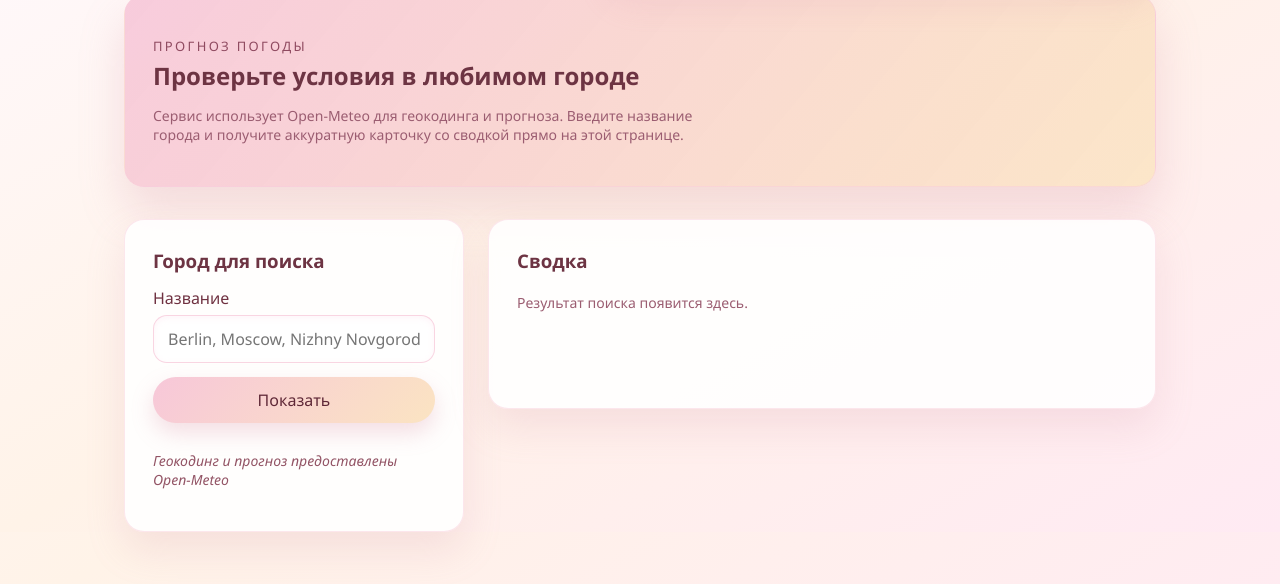
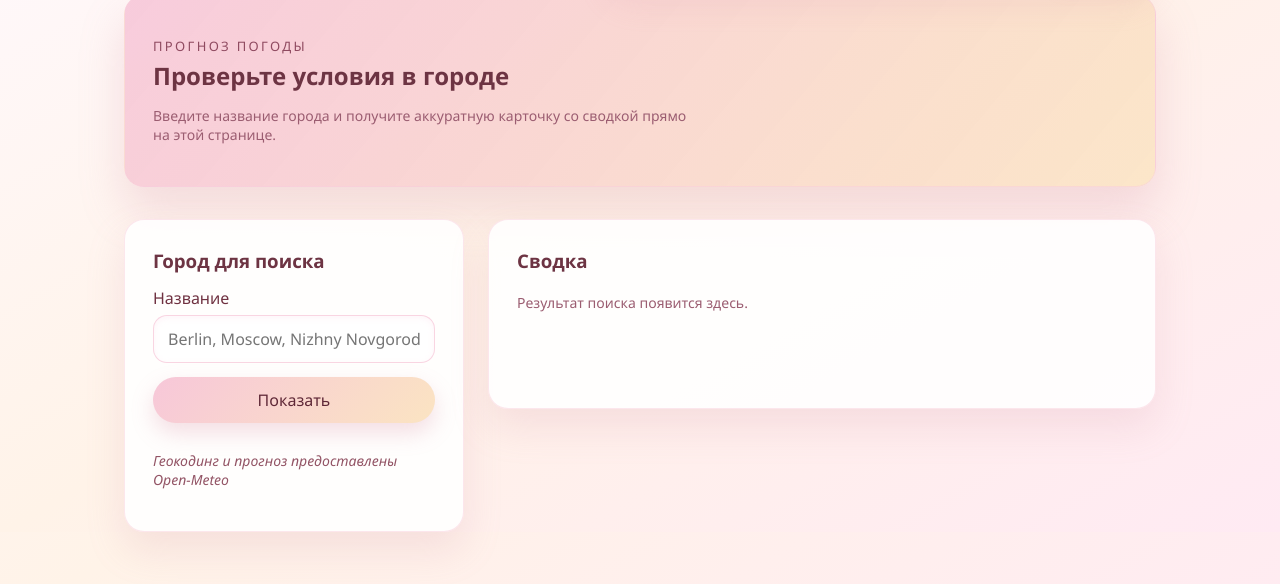
Before and after one commit to dervvilang/weblab2, a plain HTML site: page weather.html in a window 1280 px wide. Shown: the part 70-654 px from the top of the page. Drawn offline with Linux system fonts and the light colour scheme.

Commit message:
Update weather.html

```diff
--- a/weather.html
+++ b/weather.html
@@ -23,10 +23,9 @@
       <section class="card hero">
         <div class="hero-body">
           <p class="eyebrow">Прогноз погоды</p>
-          <h2>Проверьте условия в любимом городе</h2>
+          <h2>Проверьте условия в городе</h2>
           <p class="muted">
-            Сервис использует Open-Meteo для геокодинга и прогноза. Введите название города и получите аккуратную карточку
-            со сводкой прямо на этой странице.
+            Введите название города и получите аккуратную карточку со сводкой прямо на этой странице.
           </p>
         </div>
       </section>
```
